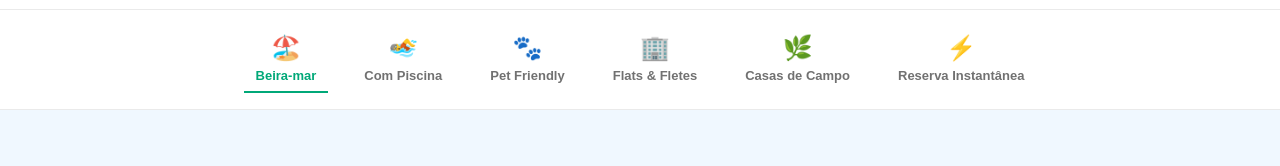
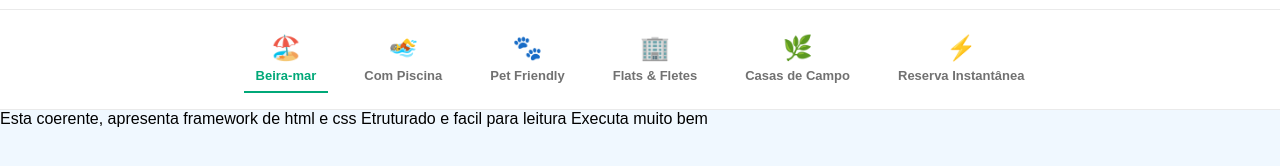
Before and after one commit to jvslnoir/projeto-integrador-frontend-Lucas-Gabriel-png, a plain HTML site: page parte dois/resultados.html in a window 1280 px wide. Shown: the part 328-494 px from the top of the page. Drawn offline with Linux system fonts and the light colour scheme.

Commit message:
Update resultados.html

```diff
--- a/parte dois/resultados.html
+++ b/parte dois/resultados.html
@@ -113,3 +113,7 @@
 </div>
 </body>
 </html>
+
+Esta coerente, apresenta framework de html e css
+Etruturado e facil para leitura
+Executa muito bem
```
